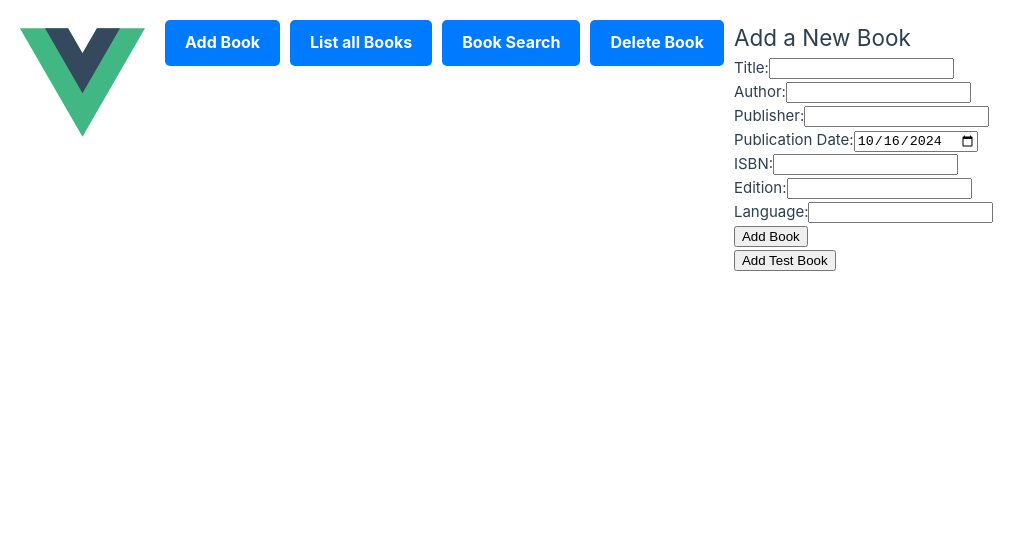
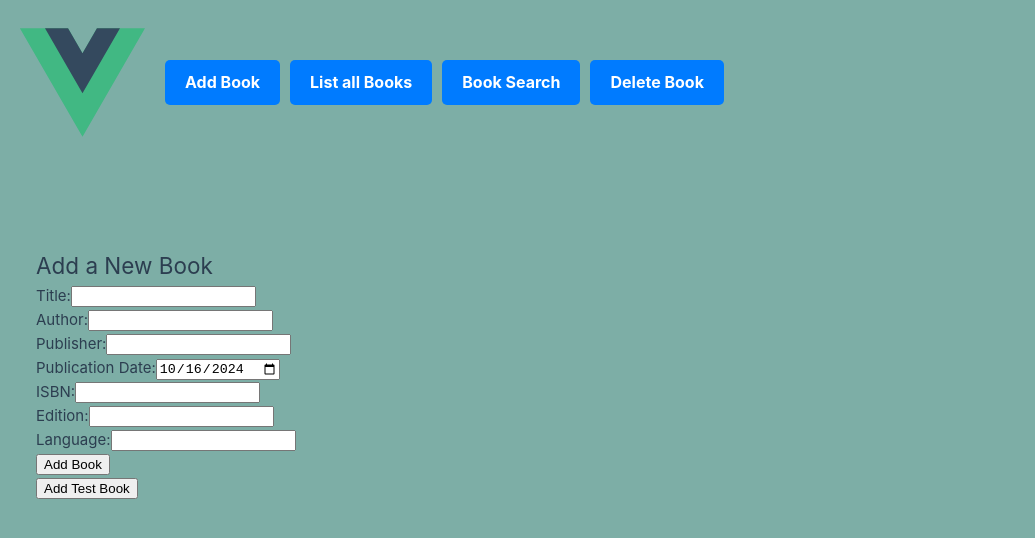
Before and after one commit to Ferskken/Student-Prosjekt, a Vue app in the folder frontend-vue/: page / in a window 1280 px wide. Shown: the top 538 px of the page, without its empty margins (0-1035 px from the left). Built offline with nearby package versions, Linux system fonts and the light colour scheme.

Commit message:
Redesigned the webapp frontend, and added buttons in selectedBook

```diff
--- a/frontend-vue/src/App.vue
+++ b/frontend-vue/src/App.vue
@@ -1,7 +1,8 @@
 <script setup lang="ts">
-   import { RouterLink, RouterView } from 'vue-router'
-   // import  {bookServices} from '@/services/bookServices'
-   // import {useBooksStore} from '@/stores/books'
+  import { RouterLink, RouterView } from 'vue-router'
+  //import BookList from '@/components/BookList.vue'
+  // import  {bookServices} from '@/services/bookServices'
+  // import {useBooksStore} from '@/stores/books'
 
   // const onGetAllBooksClicked =  async ()=> {
   //    const books = await bookServices.getAllBooks()
@@ -10,13 +11,10 @@
   //   console.log(store.books)
   //    store.setBooks(books)
   // }
-
 </script>
 
 <template>
-
   <header class="header">
-    <!-- Logo Image -->
     <img
       alt="Vue logo"
       class="logo"
@@ -25,7 +23,6 @@
       height="125"
     />
 
-    <!-- Navigation & Button -->
     <div class="nav-wrapper">
       <nav>
         <RouterLink to="/" class="nav-button">Add Book</RouterLink>
@@ -33,54 +30,47 @@
         <RouterLink to="bookSearch" class="nav-button">Book Search</RouterLink>
         <RouterLink to="bookDelete" class="nav-button">Delete Book</RouterLink>
       </nav>
-
-      <!-- Button -->
-<!--      <div class="get-books-btn">-->
-<!--        <button @click="onGetAllBooksClicked()">Get All Books</button>-->
-<!--      </div>-->
     </div>
-    <RouterView/>
   </header>
 
+  <!-- Ensure the main content is pushed below the header -->
+  <div class="main-content">
+    <RouterView />
+    <!-- You can uncomment and use the component like this -->
+    <!-- <book-list /> -->
+  </div>
+</template>
 
 
-
-</template>
-
-<style scoped>
-* {
-  margin: 0;
-  padding: 0;
-  box-sizing: border-box;
-}
-
+<style>
 .header {
   display: flex;
-  align-items: flex-start;
-  justify-content: flex-start;
-  width: 100%; /* Full width */
+  align-items: center;
+  //justify-content: space-between; /* Distributes space between logo and nav */
+  width: 100%;
   padding: 20px;
-  //background-color: #f5f5f5;
-  position: fixed; /* Fixes the header to the top of the page */
+  background-color: #7daea6;
+  position: fixed;
   top: 0;
   left: 0;
-  z-index: 1000; /* Make sure it's on top */
+  //z-index: 1000;
+  //box-shadow: 0 2px 4px rgba(0, 0, 0, 0.1);
 }
 
 .logo {
-  margin-right: 20px; /* Space between logo and nav */
+  margin-right: 20px;
 }
 
 .nav-wrapper {
   display: flex;
-  flex-direction: column;
-  align-items: flex-start;
-  justify-content: flex-start;
+  justify-content: flex-end;
+  align-items: center;
 }
 
 nav {
-  margin-bottom: 20px; /* Space between nav and button */
+  display: flex;
 }
+
 .nav-button {
   padding: 10px 20px;
   margin-right: 10px;
@@ -91,8 +81,8 @@ nav {
   border-radius: 5px;
   text-decoration: none;
   cursor: pointer;
-  display: inline-block;
 }
+
 nav a {
   margin-right: 10px;
   text-decoration: none;
@@ -104,116 +94,23 @@ nav a:hover {
   color: #007bff;
 }
 
-.get-books-btn button {
-  padding: 10px 20px;
-  font-size: 16px;
-  background-color: #007bff;
-  color: white;
-  border: none;
-  border-radius: 5px;
-  cursor: pointer;
+/* Style to ensure the content is below the fixed header */
+.main-content {
+  margin-top: 180px; /* Adjust based on your header height */
+  position: absolute;
+  top: 3rem;
+  left: 1rem;
+  padding: 20px;
+}
+body {
+  margin: 0;
+  padding: 0;
+  box-sizing: border-box;
+  background-color: #7daea6;
 }
 
-.get-books-btn button:hover {
-  background-color: #0056b3;
+* {
+  box-sizing: border-box;
 }
+
 </style>
-
-
-
-
-
-<!--<script setup lang="ts">-->
-<!--// import { RouterLink, RouterView } from 'vue-router'-->
-<!--// import HelloWorld from './components/HelloWorld.vue'-->
-
-<!--</script>-->
-
-<!--<template>-->
-<!--  <header>-->
-<!--    <img-->
-<!--      alt="Vue logo"-->
-<!--      class="logo"-->
-<!--      src="@/assets/logo.svg"-->
-<!--      width="125"-->
-<!--      height="125"-->
-<!--    />-->
-
-<!--    <div class="wrapper">-->
-<!--      &lt;!&ndash;      <HelloWorld msg="You did it!" />&ndash;&gt;-->
-
-
-<!--      <nav>-->
-<!--        &lt;!&ndash;        <RouterLink to="/">Home</RouterLink>&ndash;&gt;-->
-<!--        &lt;!&ndash;        <RouterLink to="/about">About</RouterLink>&ndash;&gt;-->
-<!--      </nav>-->
-<!--    </div>-->
-<!--  </header>-->
-
-<!--  &lt;!&ndash;  <RouterView />&ndash;&gt;-->
-<!--</template>-->
-
-
-<!--
-header {
-    line-height: 1.5;
-    max-height: 100vh;
-  }
-
-  .logo {
-    display: block;
-    margin: 0 auto 2rem;
-  }
-
-  nav {
-    width: 100%;
-    font-size: 12px;
-    text-align: center;
-    margin-top: 2rem;
-  }
-
-  nav a.router-link-exact-active {
-    color: var(--color-text);
-  }
-
-  nav a.router-link-exact-active:hover {
-    background-color: transparent;
-  }
-
-  nav a {
-    display: inline-block;
-    padding: 0 1rem;
-    border-left: 1px solid var(--color-border);
-  }
-
-  nav a:first-of-type {
-    border: 0;
-  }
-
-  @media (min-width: 1024px) {
-    header {
-      display: flex;
-      place-items: center;
-      padding-right: calc(var(--section-gap) / 2);
-    }
-
-    .logo {
-      margin: 0 2rem 0 0;
-    }
-
-    header .wrapper {
-      display: flex;
-      place-items: flex-start;
-      flex-wrap: wrap;
-    }
-
-    nav {
-      text-align: left;
-      margin-left: -1rem;
-      font-size: 1rem;
-
-      padding: 1rem 0;
-      margin-top: 1rem;
-    }
-  }
-  -->
--- a/frontend-vue/src/components/BookList.vue
+++ b/frontend-vue/src/components/BookList.vue
@@ -1,6 +1,6 @@
 <template>
   <div class="book-list">
-    <h2>Book List</h2>
+<!--    <h2>Book List</h2>-->
     <div>
       <input
         type="text"
@@ -15,12 +15,13 @@
           <div class="grid-item" v-for="book in filteredBooks" :key="book.id" @click="selectBook(book)">
             <div class="delete-icon" @click.stop="deleteBook(book.id)">
               <svg xmlns="http://www.w3.org/2000/svg" xmlns:xlink="http://www.w3.org/1999/xlink" width="24" height="24" viewBox="0 0 256 256" xml:space="preserve">
-              <g style="stroke: none; stroke-width: 0; stroke-dasharray: none; stroke-linecap: butt; stroke-linejoin: miter; stroke-miterlimit: 10; fill: none; fill-rule: nonzero; opacity: 1;" transform="translate(1.4065934065934016 1.4065934065934016) scale(2.81 2.81)">
+    <g style="stroke: none; stroke-width: 0; stroke-dasharray: none; stroke-linecap: butt; stroke-linejoin: miter; stroke-miterlimit: 10; fill-rule: nonzero; opacity: 1;" transform="translate(1.4065934065934016 1.4065934065934016) scale(2.81 2.81)">
       <path d="M 76.777 2.881 H 57.333 V 2.412 C 57.333 1.08 56.253 0 54.921 0 H 35.079 c -1.332 0 -2.412 1.08 -2.412 2.412 v 0.469 H 13.223 c -1.332 0 -2.412 1.08 -2.412 2.412 v 9.526 c 0 1.332 1.08 2.412 2.412 2.412 h 63.554 c 1.332 0 2.412 -1.08 2.412 -2.412 V 5.293 C 79.189 3.961 78.109 2.881 76.777 2.881 z" style="stroke: none; stroke-width: 1; stroke-dasharray: none; stroke-linecap: butt; stroke-linejoin: miter; stroke-miterlimit: 10; fill: rgb(0,0,0); fill-rule: nonzero; opacity: 1;" transform="matrix(1 0 0 1 0 0)" stroke-linecap="round" />
       <path d="M 73.153 22.119 H 16.847 c -1.332 0 -2.412 1.08 -2.412 2.412 v 63.057 c 0 1.332 1.08 2.412 2.412 2.412 h 56.306 c 1.332 0 2.412 -1.08 2.412 -2.412 V 24.531 C 75.565 23.199 74.485 22.119 73.153 22.119 z M 33.543 81.32 c 0 1.332 -1.08 2.412 -2.412 2.412 h -2.245 c -1.332 0 -2.412 -1.08 -2.412 -2.412 V 30.799 c 0 -1.332 1.08 -2.412 2.412 -2.412 h 2.245 c 1.332 0 2.412 1.08 2.412 2.412 V 81.32 z M 48.535 81.32 c 0 1.332 -1.08 2.412 -2.412 2.412 h -2.245 c -1.332 0 -2.412 -1.08 -2.412 -2.412 V 30.799 c 0 -1.332 1.08 -2.412 2.412 -2.412 h 2.245 c 1.332 0 2.412 1.08 2.412 2.412 V 81.32 z M 63.526 81.32 c 0 1.332 -1.08 2.412 -2.412 2.412 h -2.245 c -1.332 0 -2.412 -1.08 -2.412 -2.412 V 30.799 c 0 -1.332 1.08 -2.412 2.412 -2.412 h 2.245 c 1.332 0 2.412 1.08 2.412 2.412 V 81.32 z" style="stroke: none; stroke-width: 1; stroke-dasharray: none; stroke-linecap: butt; stroke-linejoin: miter; stroke-miterlimit: 10; fill: rgb(0,0,0); fill-rule: nonzero; opacity: 1;" transform="matrix(1 0 0 1 0 0)" stroke-linecap="round" />
     </g>
   </svg>
             </div>
+
             <h3>{{ book.title }}</h3>
           <p><strong>ID:</strong> {{ book.id }}</p>
           <p><strong>Author:</strong> {{ book.author }}</p>
@@ -39,29 +40,39 @@
     <div v-if="selectedBook" class="selected-book">
       <h3>Selected Book Details</h3>
       <div v-if="isEditing">
+        <div>
         <label for="edit-title">Title:</label>
         <input id="edit-title" v-model="editBook.title" required />
+      </div>
 
+        <div>
         <label for="edit-author">Author:</label>
         <input id="edit-author" v-model="editBook.author" required />
-
+        </div>
+          <div>
         <label for="edit-publisher">Publisher:</label>
         <input id="edit-publisher" v-model="editBook.publisher" required />
-
+          </div>
+            <div>
         <label for="edit-publication-date">Publication Date:</label>
         <input id="edit-publication-date" type="datetime-local" v-model="editBook.publicationDate" required />
-
+            </div>
+              <div>
         <label for="edit-isbn">ISBN:</label>
         <input id="edit-isbn" v-model="editBook.isbn" required />
-
+              </div>
+        <div>
         <label for="edit-edition">Edition:</label>
         <input id="edit-edition" v-model="editBook.edition" />
-
+        </div>
+          <div>
         <label for="edit-language">Language:</label>
         <input id="edit-language" v-model="editBook.language" required />
-
-        <button @click="updateBook">Update</button>
-        <button @click="cancelEdit">Cancel</button>
+          </div>
+            <div>
+        <button class="edit-book-update-button" @click="updateBook">Update</button>
+        <button class="edit-book-cancel-button" @click="cancelEdit">Cancel</button>
+            </div>
       </div>
       <div v-else>
         <p><strong>Title:</strong> {{ selectedBook.title }}</p>
@@ -72,7 +83,9 @@
         <p><strong>ISBN:</strong> {{ selectedBook.isbn }}</p>
         <p><strong>Edition:</strong> {{ selectedBook.edition }}</p>
         <p><strong>Language:</strong> {{ selectedBook.language }}</p>
-        <button @click="startEditing">Edit</button> <!-- Button to start editing -->
+        <button class="selected-book-edit-button" @click="startEditing">Edit</button>
+        <button class="selected-book-delete-button" @click="console.log(`${book.value.id}`)">Delete</button>
+<!--        deleteBook(book.id)-->
       </div>
     </div>
   </div>
@@ -196,39 +209,73 @@ const searchBooks = () => {
 
 <style scoped>
 .book-list {
-  margin: 20px;
+  margin: 10px;
 }
 .scroll-container {
-  max-height: 900px;
+  max-height: 65rem;
   overflow-y: auto;
-  border: 1px solid #ccc;
   border-radius: 5px;
 }
 .grid-container {
   display: grid;
-  grid-template-columns: repeat(5, minmax(200px, 1fr));
+  grid-template-columns: repeat(7, minmax(250px, 1fr)); /* Makes the grid responsive */
   gap: 10px;
+  padding: 10px;
+  max-width: 100%; /* Prevents overflow */
+  box-sizing: border-box;
 }
+
 .grid-item {
+  cursor: pointer;
+  background: white;
   position: relative;
-  border: 1px solid #ddd;
   border-radius: 5px;
   padding: 10px;
 }
 .delete-icon {
   position: absolute;
   top: 10px;
-  right: 10px;
+  right: -1px;
   cursor: pointer;
 }
+.delete-icon:hover svg path {
+  fill: red;
+}
+
 .error {
   color: red;
   margin-top: 10px;
 }
 .selected-book {
+  height: 16.5rem;
+  width: 20rem;
+  position: absolute;
+  top: -14.5rem;
+  left: 60rem;
+  background: white;
   margin-top: 20px;
   padding: 10px;
-  border: 1px solid #ddd;
   border-radius: 5px;
 }
+.selected-book-edit-button{
+  position: absolute;
+  bottom: 0.5rem;
+  right: 1rem;
+}
+.selected-book-delete-button{
+  position: absolute;
+  bottom: 0.5rem;
+  right: 4rem;
+}
+.edit-book-update-button{
+  position: absolute;
+  bottom: 0.5rem;
+  right: 1rem;
+}
+.edit-book-cancel-button{
+  position: absolute;
+  bottom: 0.5rem;
+  right: 5rem;
+}
+
 </style>
--- a/frontend-vue/src/views/BookList.vue
+++ b/frontend-vue/src/views/BookList.vue
@@ -1,17 +1,11 @@
 <template>
-  <div class="about">
+  <div class="book-list">
     <BookList />
   </div>
 </template>
 
 <style>
-  @media (min-width: 1024px) {
-    .about {
-      min-height: 100vh;
-      display: flex;
-      align-items: center;
-    }
-  }
+
 </style>
 <script setup lang="ts">
 import BookList from '@/components/BookList.vue'
```
Lines whose indentation alone changed are shown as unchanged.
